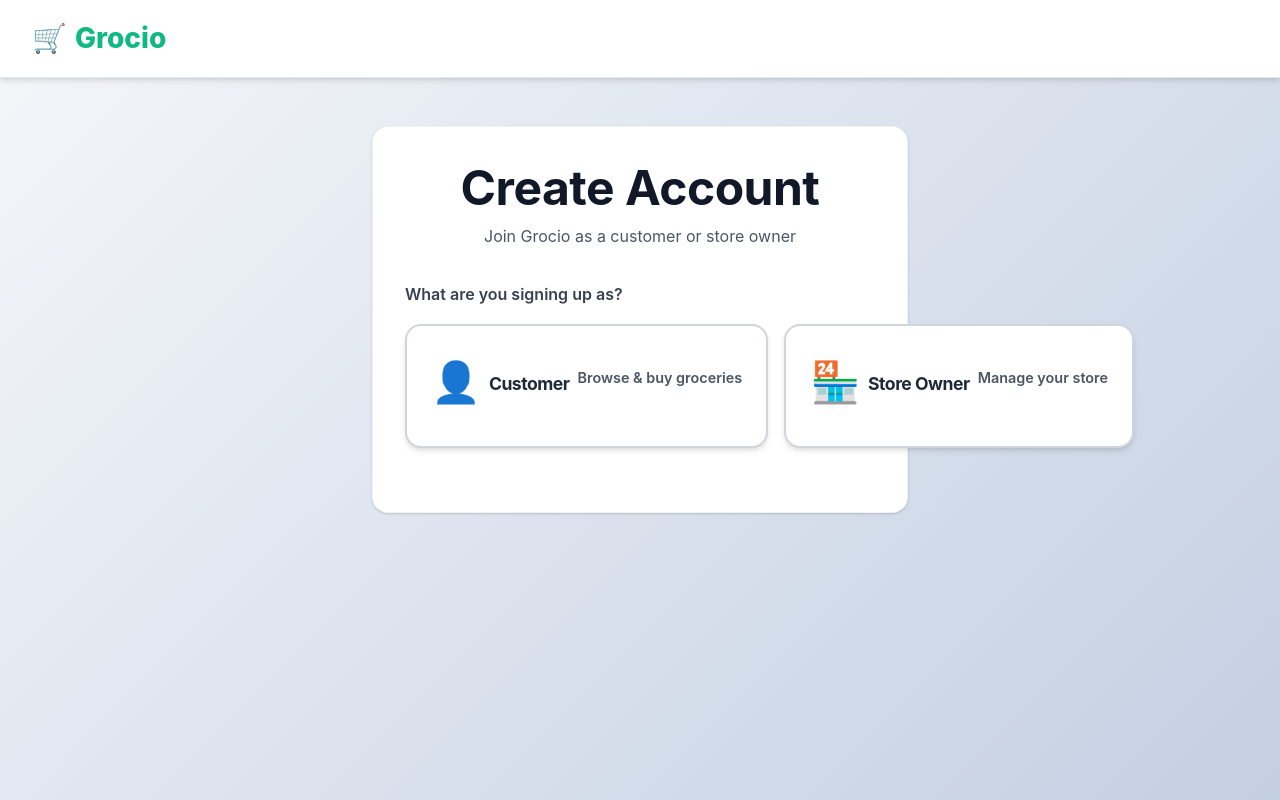
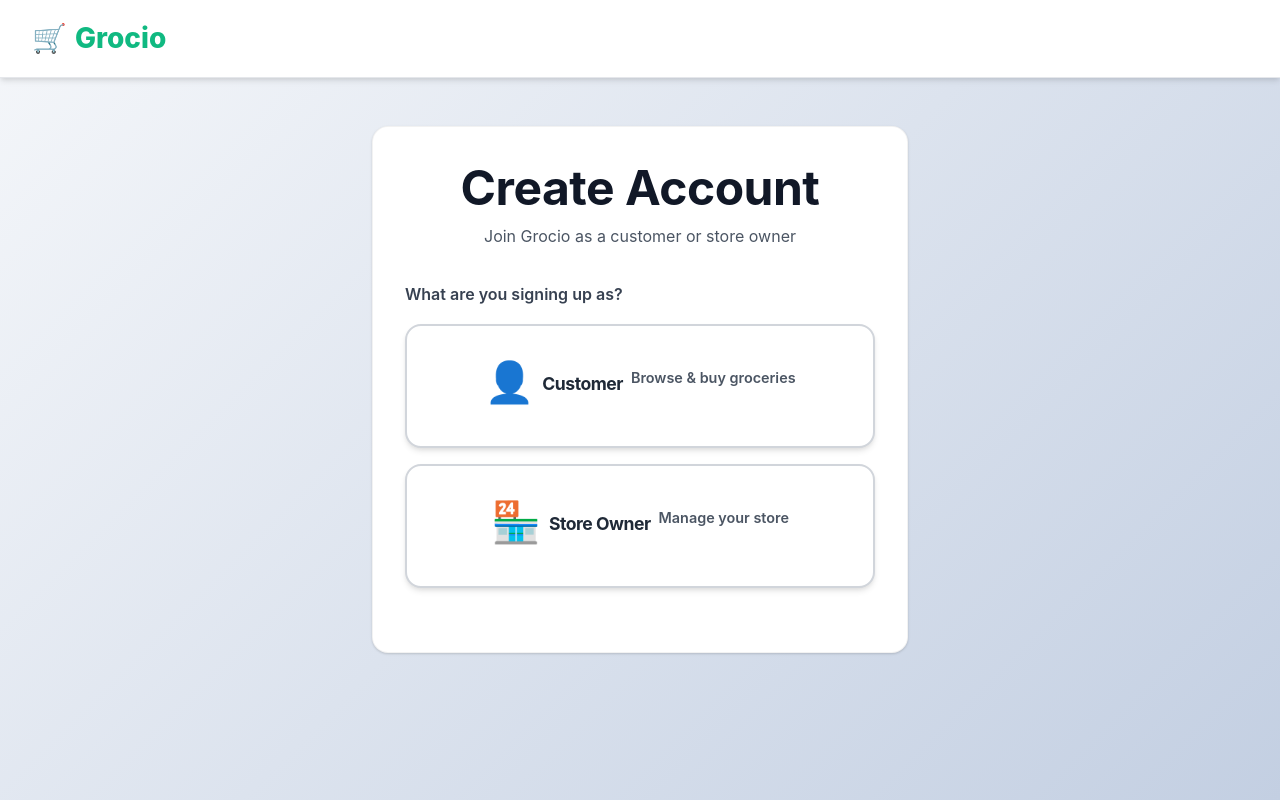
Before and after one commit to SahilIjaz/Grocio, a Next.js app in the folder apps/web/: page /auth/signup in a window 1280 px wide. Built offline with nearby package versions, Linux system fonts and the light colour scheme.

Commit message:
just did that too !!!!!!!

```diff
--- a/apps/web/app/auth/signup/page.tsx
+++ b/apps/web/app/auth/signup/page.tsx
@@ -116,7 +116,7 @@
               <p style={{ marginBottom: "var(--spacing-4)", fontWeight: 600, color: "var(--gray-700)" }}>
                 What are you signing up as?
               </p>
-              <div className="grid" style={{ gridTemplateColumns: "1fr 1fr", gap: "var(--spacing-4)", marginBottom: "var(--spacing-8)" }}>
+              <div className="grid" style={{ gridTemplateColumns: "1fr", gap: "var(--spacing-4)", marginBottom: "var(--spacing-8)" }}>
                 <button
                   onClick={() => setAccountType("customer")}
                   style={{
```
